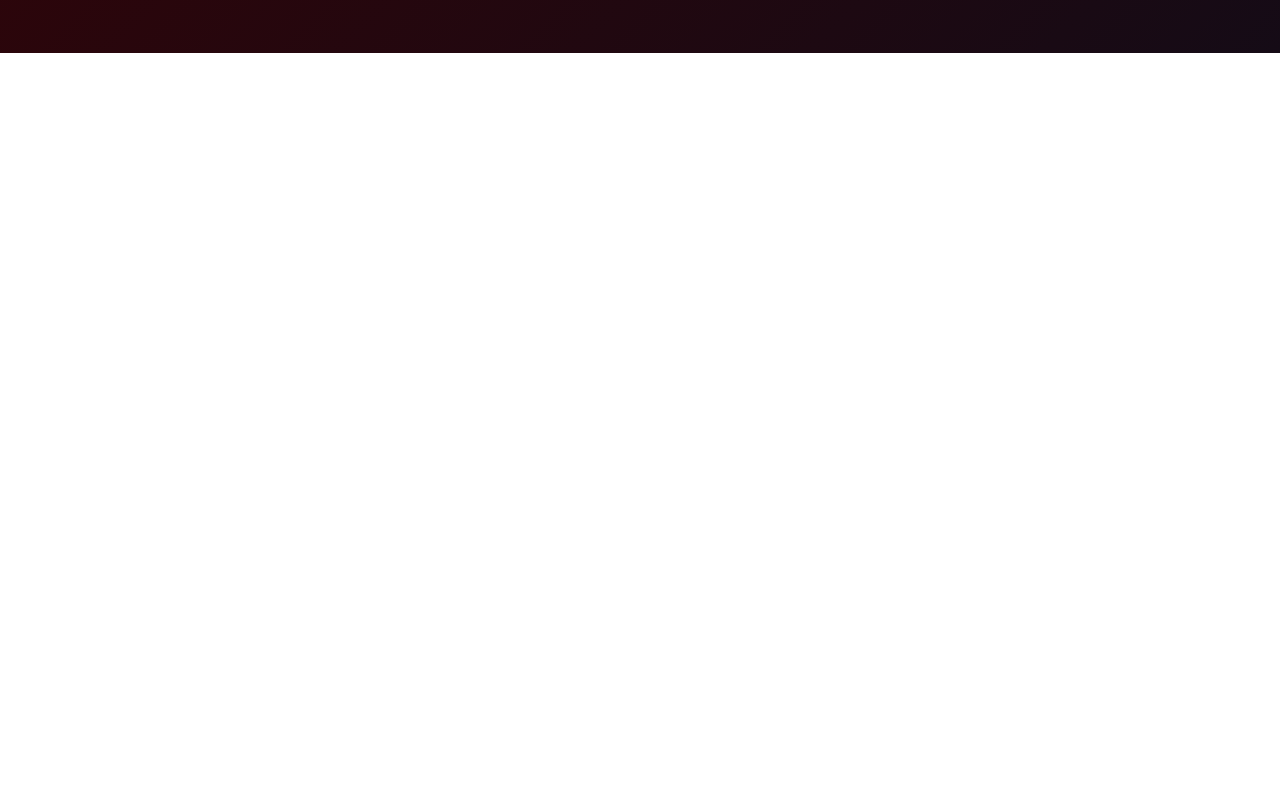
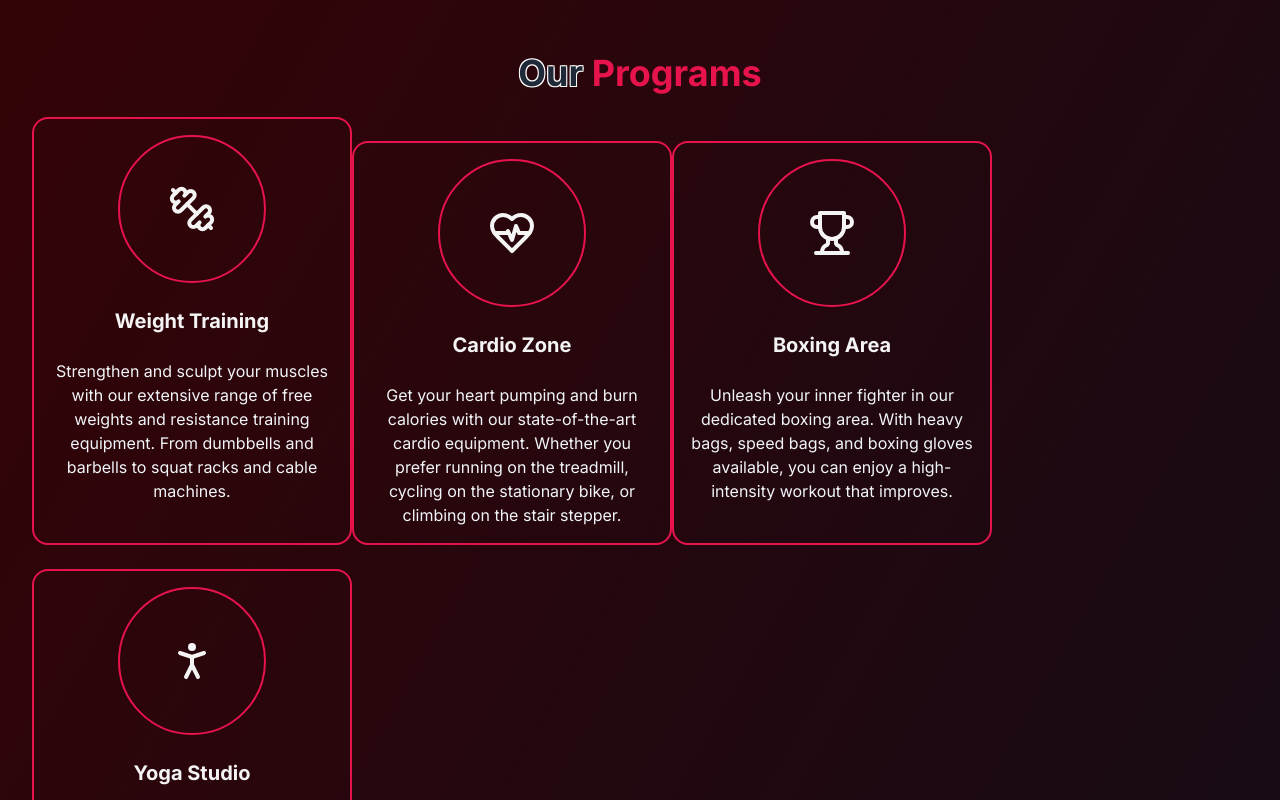
Before and after one commit to ForgingDev/Forging-Gym, a Next.js app in the folder CLIENT/: page / in a window 1280 px wide. Shown: the part 1240-2040 px from the top of the page. Before the commit the page ends 1293 px from the top, so only its background shows below. Built offline with nearby package versions, Linux system fonts and the light colour scheme; no server answers.

Commit message:
Finished First Design Model

```diff
--- /dev/null
+++ b/CLIENT/src/app/(homepage)/(components)/OurPrograms/OurPrograms.tsx
@@ -0,0 +1,34 @@
+import { OUR_PROGRAMS_ITEMS } from '@/data/constants';
+import { ourProgramsType } from '@/data/types/ourPrograms';
+import { FC } from 'react';
+
+const OurPrograms: FC = () => {
+  return (
+    <div className='space-y-6 pb-16'>
+      <div className='md:text-5xl" text-center text-4xl font-bold'>
+        <span className='outline-text text-gray-800'>Our</span>{' '}
+        <span className='text-primary-normal'>Programs</span>
+      </div>
+      <div className='mx-4 flex flex-wrap space-y-6'>
+        {OUR_PROGRAMS_ITEMS.map((item: ourProgramsType) => {
+          return (
+            <div
+              key={item.title}
+              className='flex max-w-xs flex-col items-center space-y-6 rounded-2xl border-2 border-primary-normal p-4 text-center'>
+              <div className='rounded-full border-2 border-primary-normal p-12'>
+                <item.icon
+                  className='size-12 text-xl'
+                  aria-hidden='true'
+                />
+              </div>
+              <div className='text-xl font-bold'>{item.title}</div>
+              <div className='text-slate-100'>{item.description}</div>
+            </div>
+          );
+        })}
+      </div>
+    </div>
+  );
+};
+
+export default OurPrograms;
--- a/CLIENT/src/app/(homepage)/page.tsx
+++ b/CLIENT/src/app/(homepage)/page.tsx
@@ -1,5 +1,6 @@
 import { FC } from 'react';
 import Hero from './(components)/Hero/Hero';
+import OurPrograms from './(components)/OurPrograms/OurPrograms';
 import WhyJoinUs from './(components)/WhyJoinUs/WhyJoinUs';
 
 const Homepage: FC = () => {
@@ -7,6 +8,7 @@ const Homepage: FC = () => {
     <div>
       <Hero />
       <WhyJoinUs />
+      <OurPrograms />
     </div>
   );
 };
--- a/CLIENT/src/data/constants.ts
+++ b/CLIENT/src/data/constants.ts
@@ -3,9 +3,13 @@ import {
   BarChart4,
   CircleHelp,
   ClipboardList,
+  Dumbbell,
+  HeartPulse,
   House,
+  PersonStanding,
   Settings,
   TriangleAlert,
+  Trophy,
   Users,
 } from 'lucide-react';
 import { SidebarContentType } from './types/sidebar.types';
@@ -98,3 +102,24 @@ export const SIDEBAR_ITEMS: SidebarContentType[] = [
     ],
   },
 ];
+
+export const OUR_PROGRAMS_ITEMS = [{
+  title: 'Weight Training',
+  description: 'Strengthen and sculpt your muscles with our extensive range of free weights and resistance training equipment. From dumbbells and barbells to squat racks and cable machines.',
+  icon: Dumbbell,
+},
+{
+  title: 'Cardio Zone',
+  description: 'Get your heart pumping and burn calories with our state-of-the-art cardio equipment. Whether you prefer running on the treadmill, cycling on the stationary bike, or climbing on the stair stepper.',
+  icon: HeartPulse,
+},
+{
+  title: 'Boxing Area',
+  description: 'Unleash your inner fighter in our dedicated boxing area. With heavy bags, speed bags, and boxing gloves available, you can enjoy a high-intensity workout that improves.',
+  icon: Trophy,
+},
+{
+  title: 'Yoga Studio',
+  description: 'Find balance and serenity in our tranquil yoga studio. Whether you\'re a beginner or an experienced yogi, our classes cater to all levels and styles, including Hatha, Vinyasa.',
+  icon: PersonStanding,
+}]
--- /dev/null
+++ b/CLIENT/src/data/types/ourPrograms.ts
@@ -0,0 +1,10 @@
+import { LucideProps } from "lucide-react";
+import { ForwardRefExoticComponent, RefAttributes } from "react";
+
+export type ourProgramsType = {
+    title: string;
+    description: string;
+    icon: ForwardRefExoticComponent<
+      Omit<LucideProps, 'ref'> & RefAttributes<SVGSVGElement>
+    >;
+  };
```
